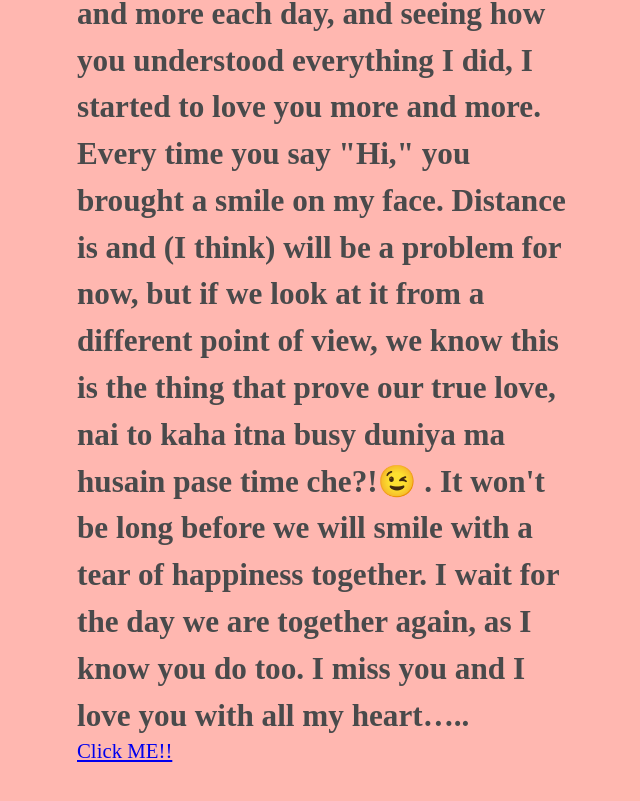
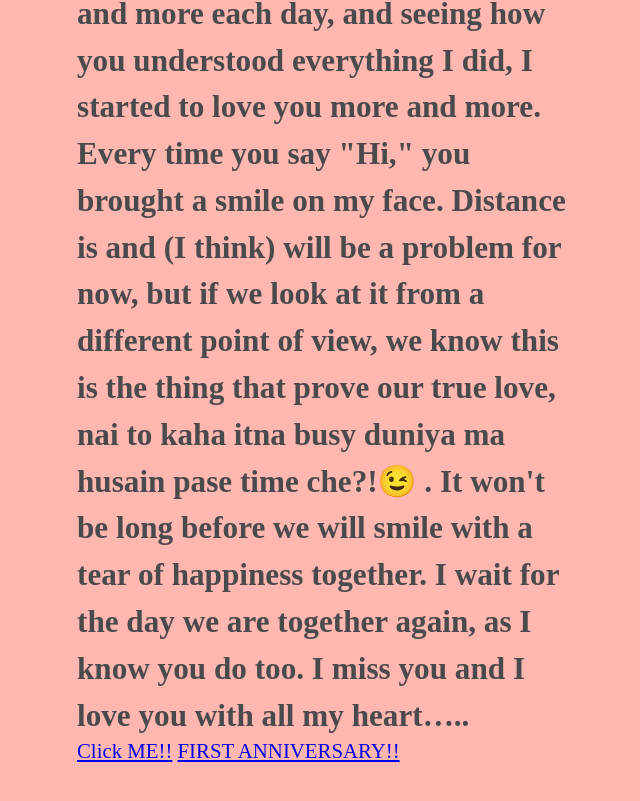
Before and after one commit to hsuksar/hsuksar.github.io, a plain HTML site: page index.html in a window 1280 px wide. Shown: the part 4783-5584 px from the top of the page, without its empty margins (315-955 px from the left). Drawn offline with Linux system fonts and the light colour scheme.

Commit message:
Update index.html

```diff
--- a/index.html
+++ b/index.html
@@ -26,6 +26,9 @@ Distance is and (I think) will be a problem for now, but if we look at it from a
 </h2>
 <br>
 <a href="/Love/love.html" target="_blank" rel="noopener noreferrer">Click ME!!</a>
+  <a href="/First_Anniversary/index.html" target="_blank" rel="noopener noreferrer">FIRST ANNIVERSARY!!</a>
+
+
 <!-- partial -->
 
 </body>
```
